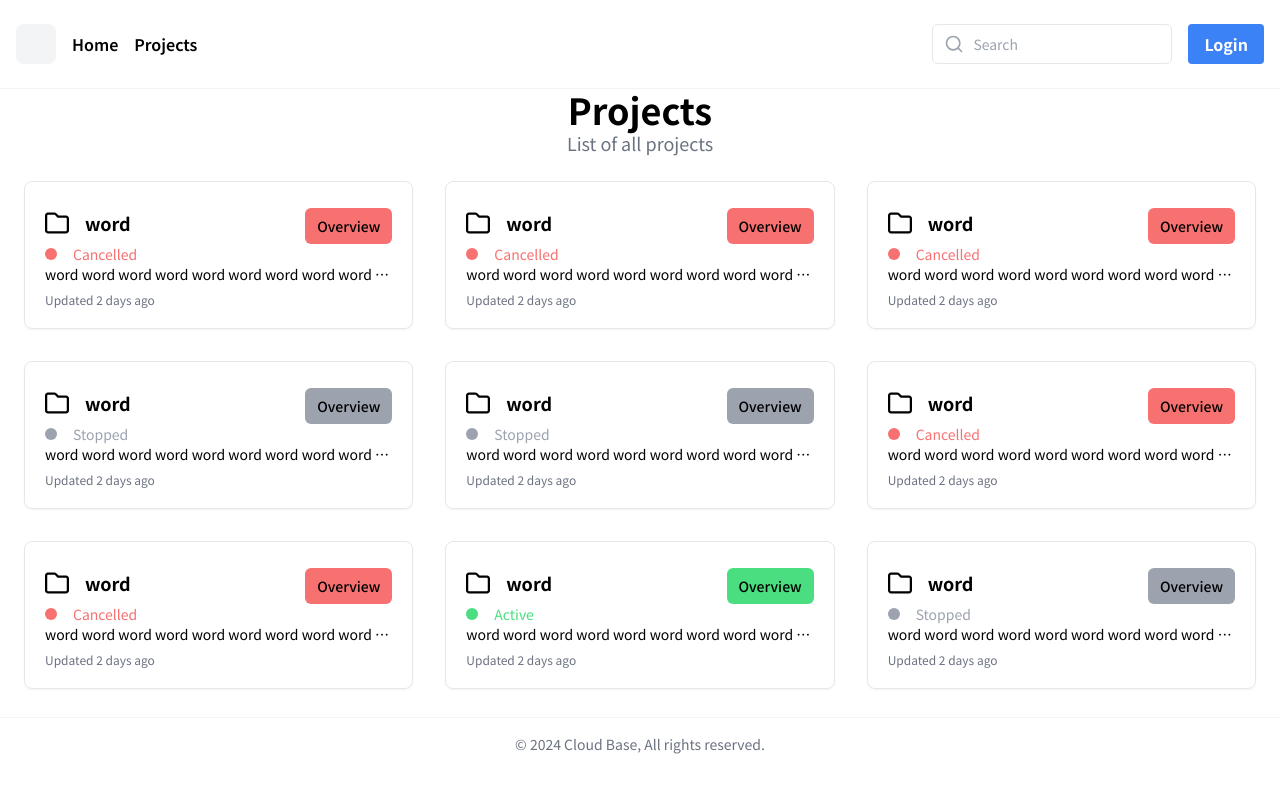
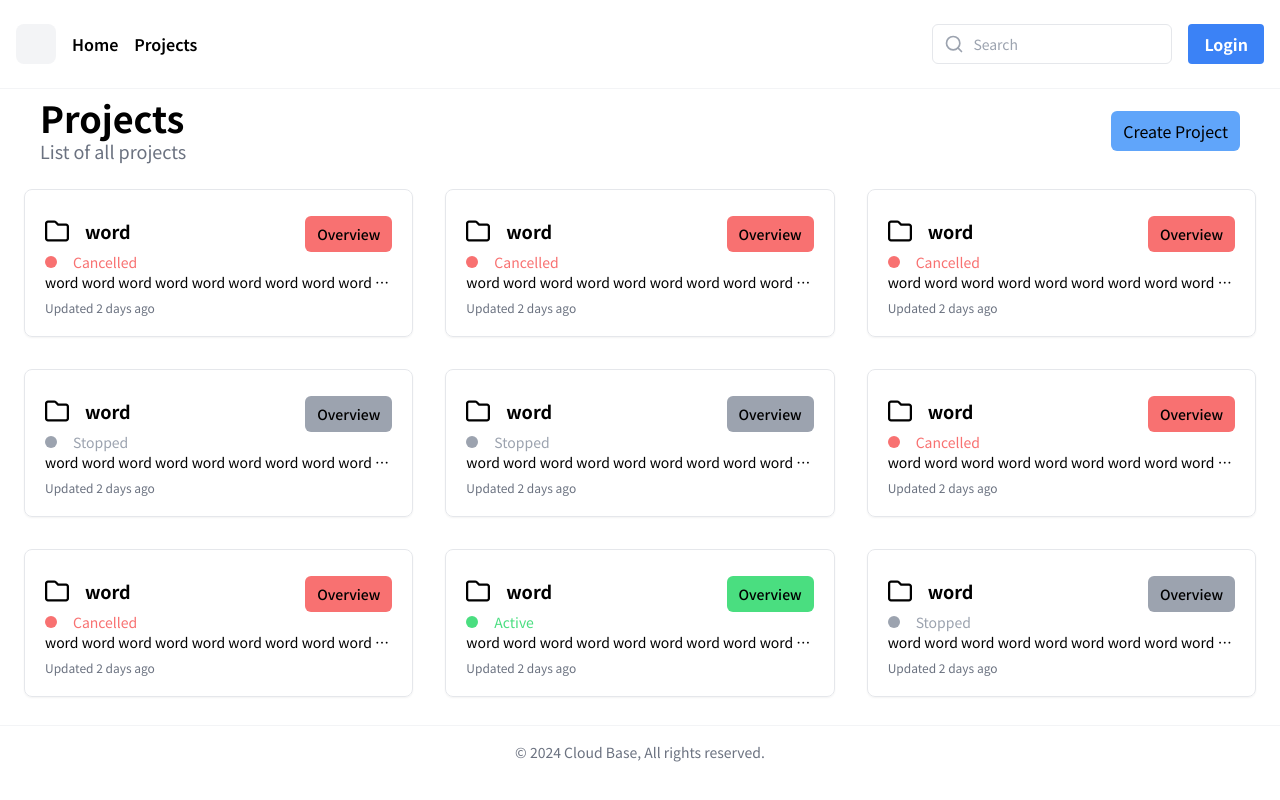
Before and after one commit to wwwcomcomcomcom/nexus-fe, a React (Vite) app: page /projects in a window 1280 px wide. Built offline with nearby package versions, Linux system fonts and the light colour scheme.

Commit message:
Feat - add project btn publishing

```diff
--- a/src/components/main/ProjectListPage.tsx
+++ b/src/components/main/ProjectListPage.tsx
@@ -2,9 +2,16 @@ import ProjectList from "../content/ProjectList";
 
 export default function ProjectListPage() {
   return (
-    <div className="flex flex-col items-center justify-center w-full h-full">
-      <h1 className="text-4xl font-bold">Projects</h1>
-      <p className="text-lg text-gray-500">List of all projects</p>
+    <div className="flex flex-col w-full h-full mt-2">
+      <div className="flex flex-row w-full px-10 place-content-between">
+        <div>
+          <h1 className="text-4xl font-bold">Projects</h1>
+          <p className="text-lg text-gray-500">List of all projects</p>
+        </div>
+        <div className="flex flex-row items-center">
+          <button className="bg-blue-400 rounded-md h-10 px-3">Create Project</button>
+        </div>
+      </div>
       <ProjectList />
     </div>
   );
```
